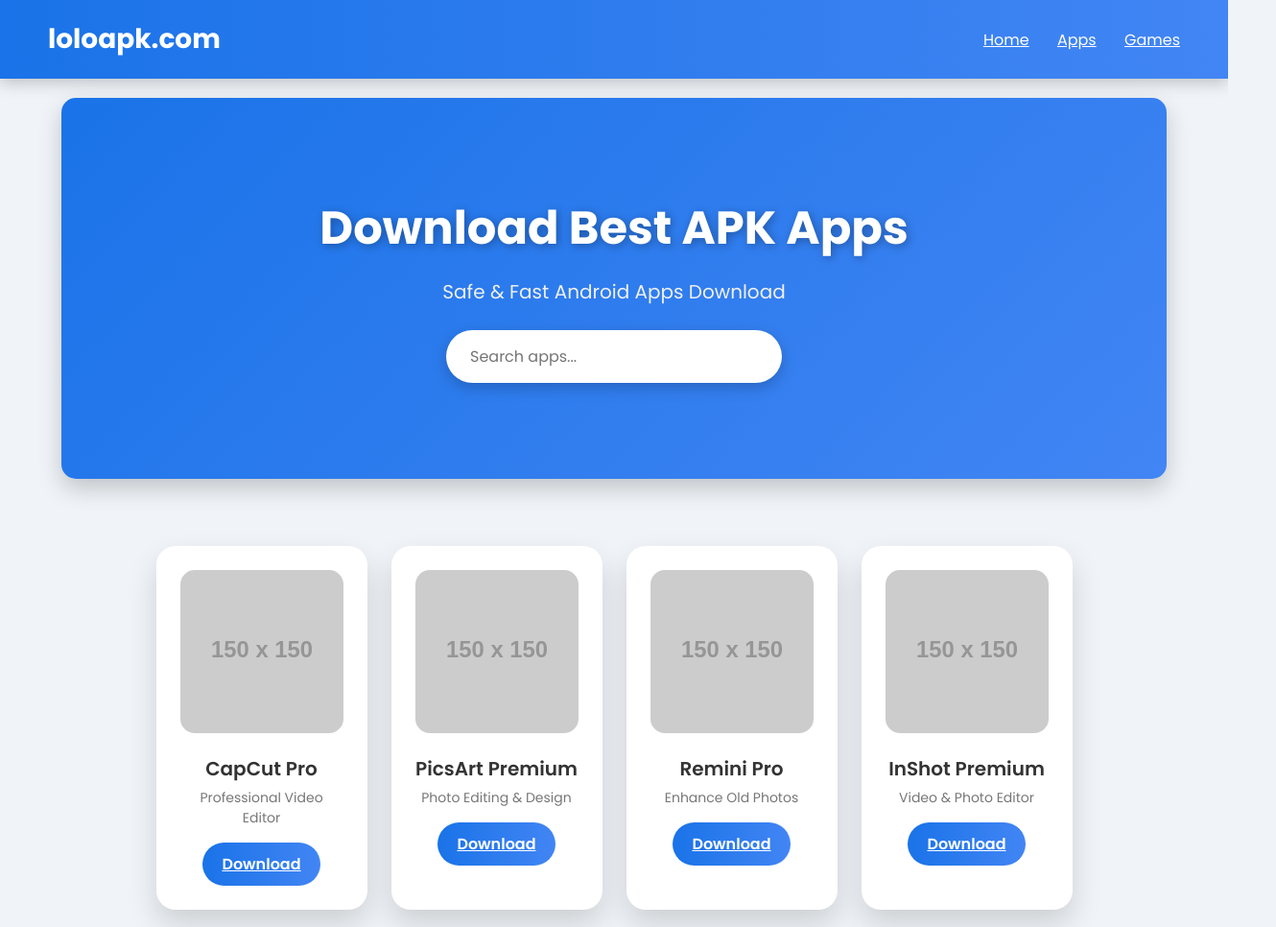
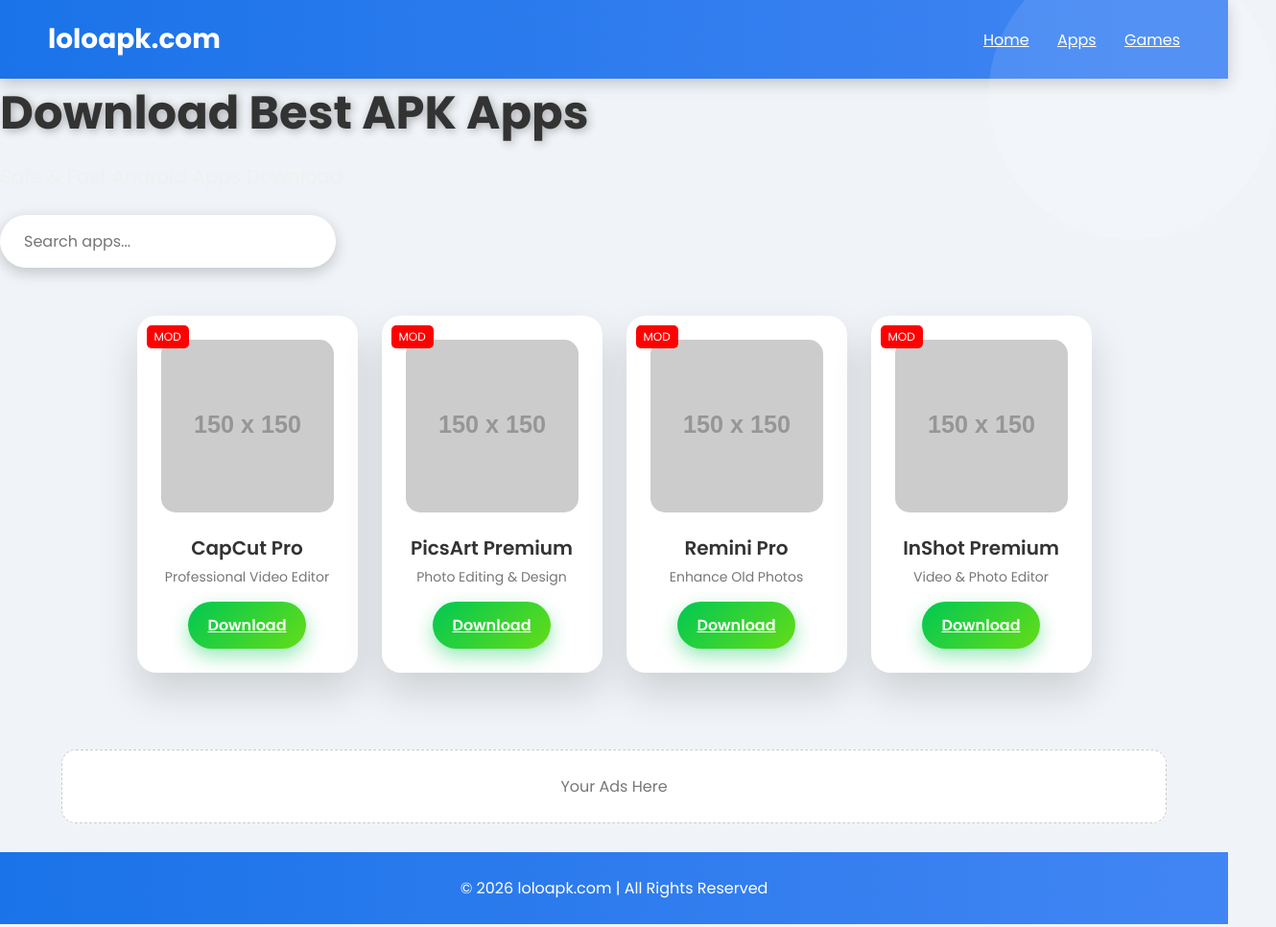
Before and after one commit to anmranonymous/anapkapk, a plain HTML site: page index.html in a window 1280 px wide. Shown: the top 966 px of the page at 96% size, 1330 px wide, since content can reach past the window. Drawn offline with Linux system fonts and the light colour scheme; placeholder pictures from the web are drawn by us.

Commit message:
Refactor CSS styles for hero and card components
Updated styles for hero section, cards, and buttons.

```diff
--- a/style.css
+++ b/style.css
@@ -39,15 +39,15 @@
 }
 
 /* Hero Section */
-.hero {
-    text-align: center;
-    padding: 100px 20px;
-    background: linear-gradient(135deg,#1a73e8,#4285f4);
-    color: #fff;
-    border-radius: 15px;
-    box-shadow: 0 10px 25px rgba(0,0,0,0.2);
-    margin: 20px auto;
-    width: 90%;
+.hero::after {
+    content:"";
+    position:absolute;
+    width:300px;
+    height:300px;
+    background:rgba(255,255,255,0.1);
+    border-radius:50%;
+    top:-50px;
+    right:-50px;
 }
 
 .hero h1 {
@@ -85,15 +85,27 @@
     background: #fff;
     padding: 25px;
     border-radius: 20px;
-    box-shadow: 0 15px 30px rgba(0,0,0,0.15);
-    width: 220px;
+    box-shadow: 0 20px 40px rgba(0,0,0,0.15);
+    width: 230px;
     text-align: center;
     transition: all 0.4s ease;
+    position: relative;
+}
+
+.card::before {
+    content: "MOD";
+    position: absolute;
+    top: 10px;
+    left: 10px;
+    background: red;
+    color: #fff;
+    padding: 3px 8px;
+    font-size: 12px;
+    border-radius: 5px;
 }
 
 .card:hover {
     transform: translateY(-10px) scale(1.05);
-    box-shadow: 0 25px 40px rgba(0,0,0,0.25);
 }
 
 .card img {
@@ -115,18 +127,17 @@
 }
 
 .btn {
-    display: inline-block;
-    padding: 10px 20px;
-    background: linear-gradient(90deg,#1a73e8,#4285f4);
-    color: #fff;
-    border-radius: 50px;
-    font-weight: 600;
-    transition: all 0.3s ease;
+    display:inline-block;
+    padding:12px 20px;
+    background: linear-gradient(135deg,#00c853,#64dd17);
+    color:#fff;
+    border-radius:50px;
+    font-weight:600;
+    box-shadow:0 8px 20px rgba(0,200,83,0.4);
 }
 
 .btn:hover {
-    transform: scale(1.05);
-    box-shadow: 0 8px 15px rgba(0,0,0,0.2);
+    transform: scale(1.08);
 }
 
 /* Ads */
@@ -157,3 +168,6 @@
     .container { flex-direction: column; align-items: center; }
     .card { width: 90%; }
 }
+html {
+    scroll-behavior: smooth;
+    }
```
